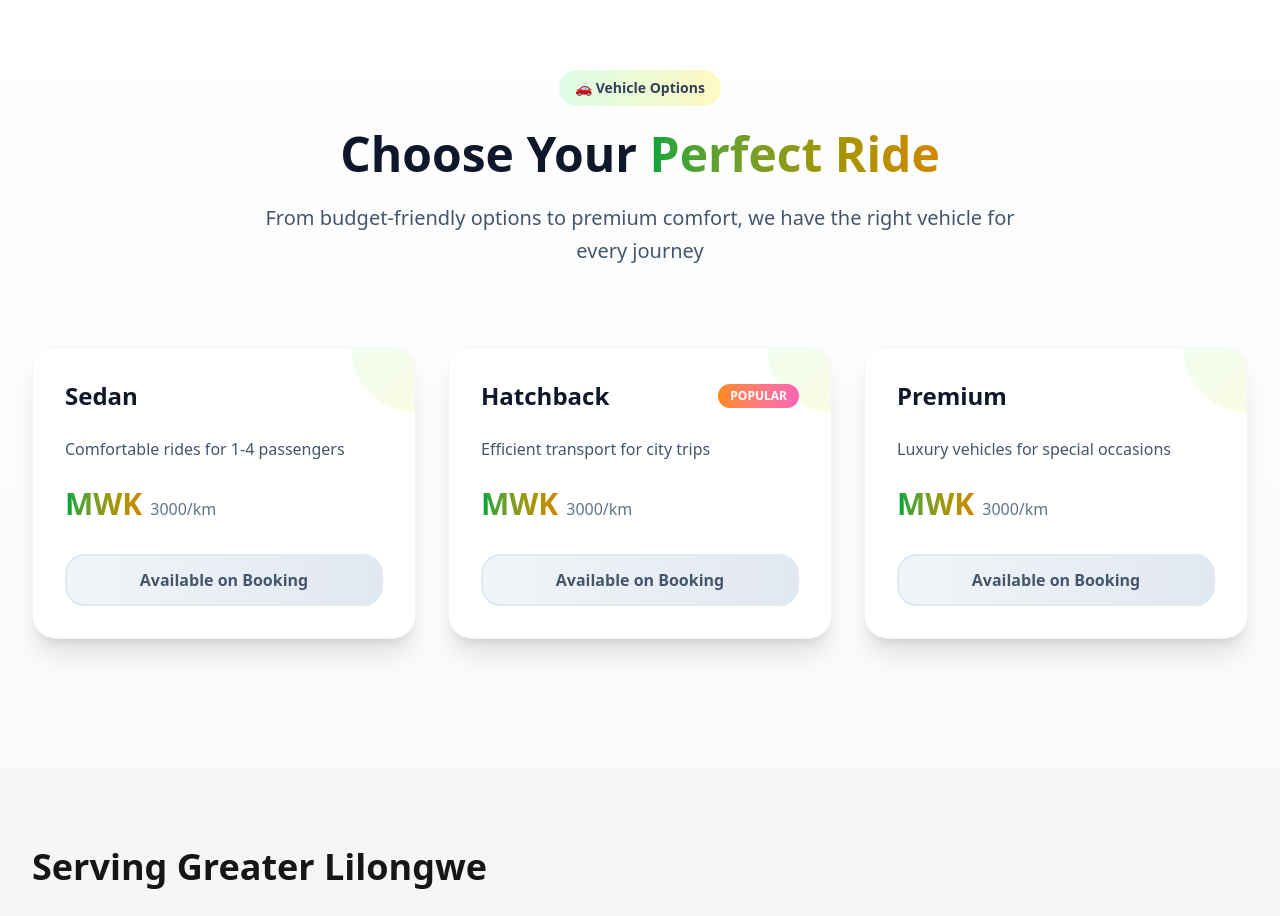
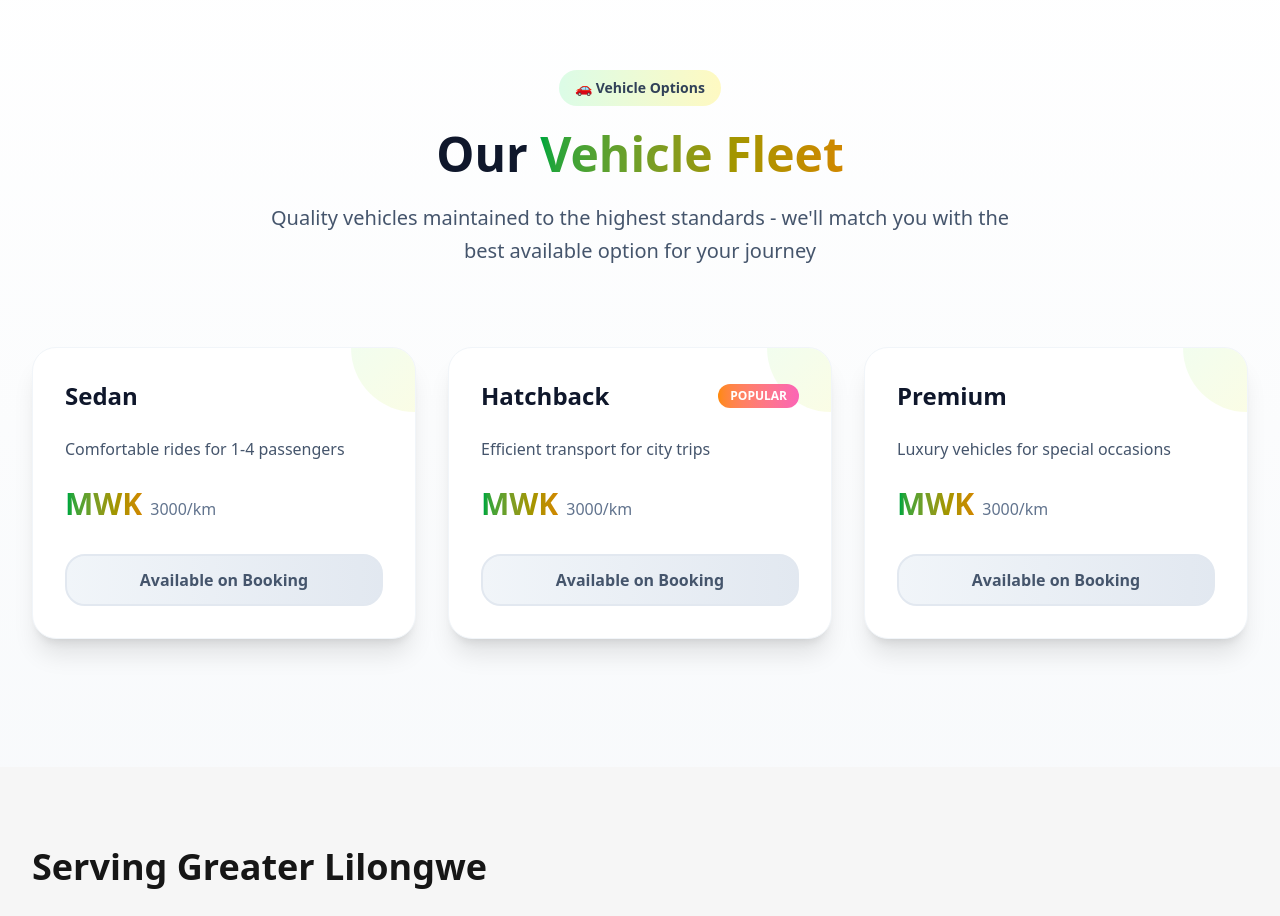
Before and after one commit to josephmowjew/ipemelere-admin, a Next.js app: page / in a window 1280 px wide. Shown: the part 1800-2716 px from the top of the page. Built offline with nearby package versions, Linux system fonts and the light colour scheme; no server answers.

Commit message:
updated the wording on vehicle section to just read "our fleet"

```diff
--- a/src/app/page.tsx
+++ b/src/app/page.tsx
@@ -359,11 +359,11 @@ export default function LandingPage() {
                 🚗 Vehicle Options
               </div>
               <h2 className="text-4xl sm:text-5xl font-black text-slate-900 mb-6">
-                Choose Your
-                <span className="bg-gradient-to-r from-green-600 to-yellow-600 bg-clip-text text-transparent"> Perfect Ride</span>
+                Our
+                <span className="bg-gradient-to-r from-green-600 to-yellow-600 bg-clip-text text-transparent"> Vehicle Fleet</span>
               </h2>
               <p className="text-xl text-slate-600 max-w-3xl mx-auto leading-relaxed">
-                From budget-friendly options to premium comfort, we have the right vehicle for every journey
+                Quality vehicles maintained to the highest standards - we'll match you with the best available option for your journey
               </p>
             </div>
 
```
